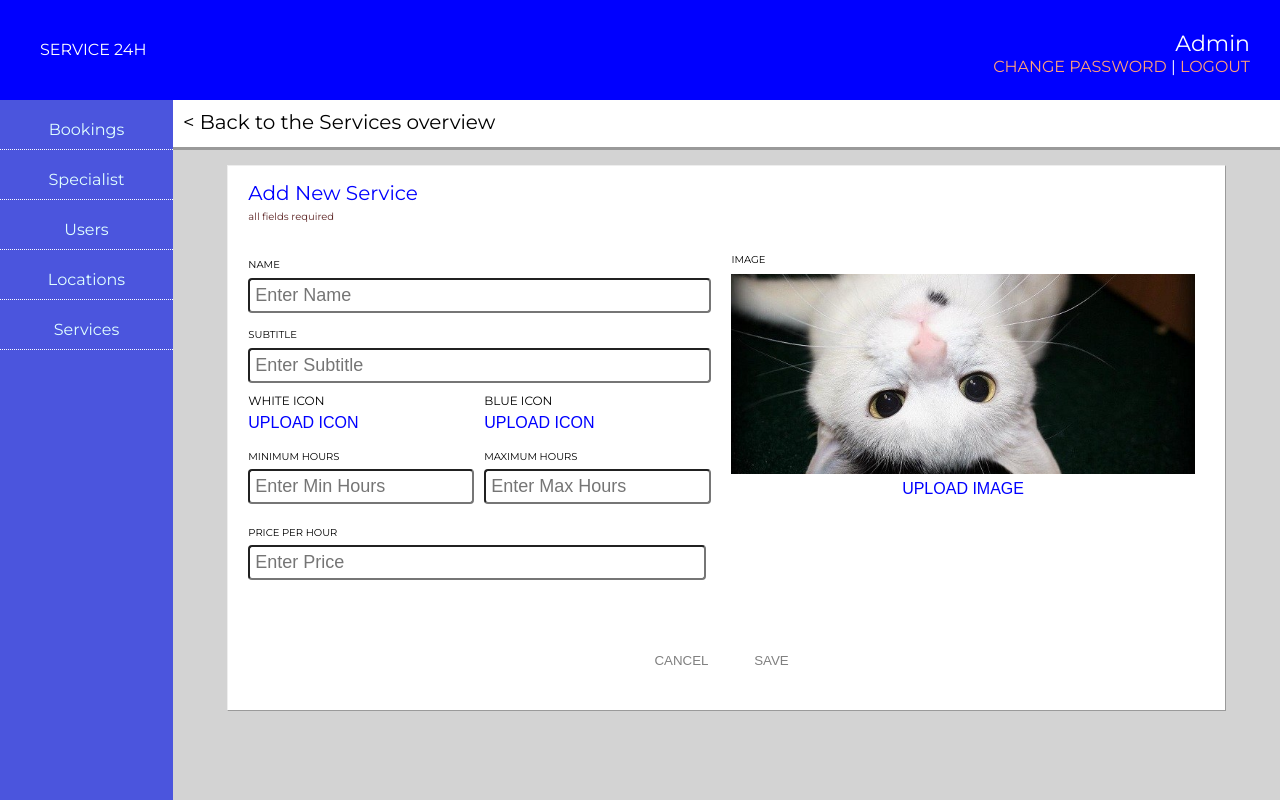
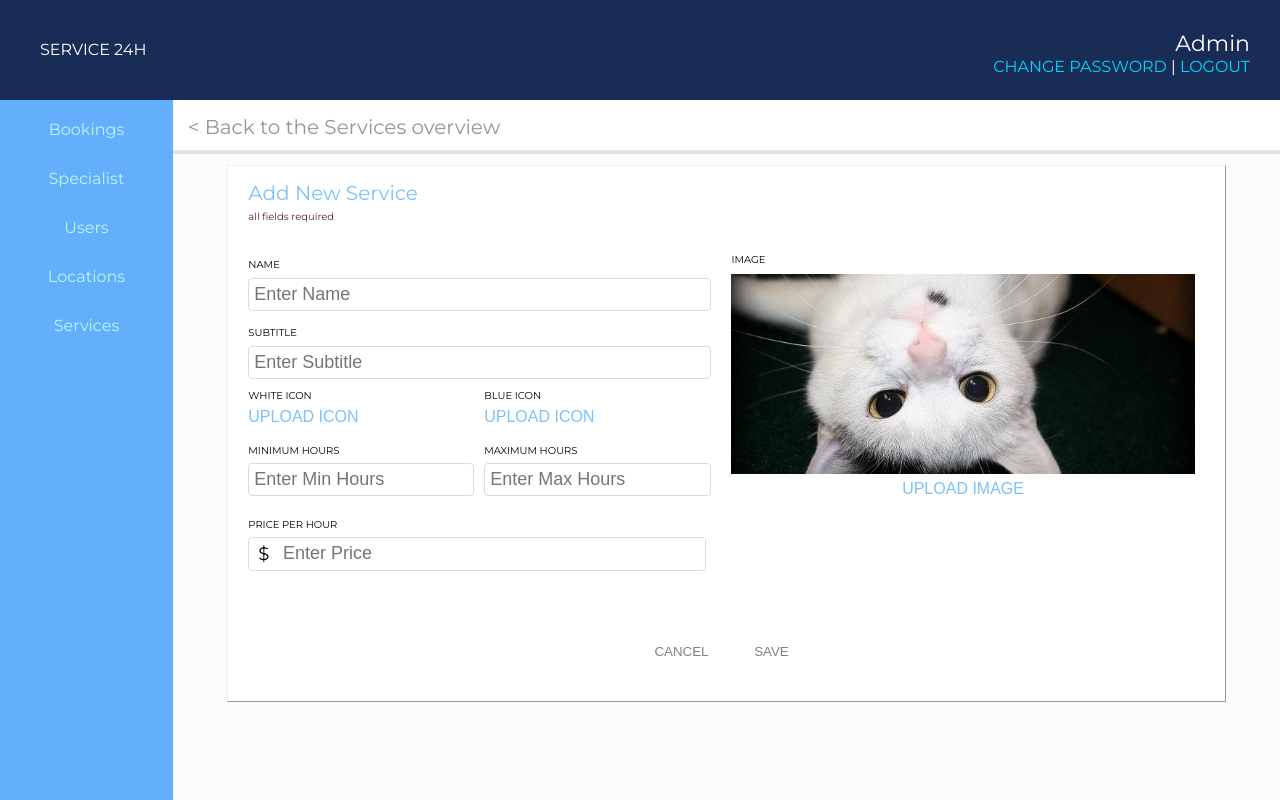
Before and after one commit to dembol1994/testday2, a React app in the folder client/: page /addnew in a window 1280 px wide. Built offline with nearby package versions, Linux system fonts and the light colour scheme.

Commit message:
css improvements

```diff
--- a/client/src/components/Layout/Layout.css
+++ b/client/src/components/Layout/Layout.css
@@ -6,5 +6,4 @@
 .wrapper {
    display: flex;
    justify-content: space-between;
-   height: calc(100vh - 100px);
 }
--- a/client/src/components/Layout/Sidebar/Sidebar.css
+++ b/client/src/components/Layout/Sidebar/Sidebar.css
@@ -1,5 +1,5 @@
 .wrapper {
-    background-color: rgb(75, 85, 221);
+    background-color: rgb(99, 175, 252);
     width: 200px;
     display: block;
 }
@@ -10,13 +10,9 @@
     text-align: center;
     cursor: pointer;
     padding: 10px;
-    border-bottom: 1px dotted white;
 }
 
 .NavLink a {
     text-decoration: none;
-    color: lightcyan;
+    color: rgb(187,246,255);
 }
-.NavLink a:hover {
-    color: rgb(168, 177, 128);
-}
--- a/client/src/components/Layout/Toolbar/Toolbar.css
+++ b/client/src/components/Layout/Toolbar/Toolbar.css
@@ -1,5 +1,5 @@
 .wrapper {
-    background-color: blue;
+    background-color: rgb(25,44,86);
     height: 100px;
     color: white;
     position: sticky;
@@ -25,7 +25,7 @@
 
 .InnerDiv a {
     text-decoration: none;
-    color: lightsalmon;
+    color: rgb(0,216,255);
     cursor: pointer;
 }
 
--- a/client/src/components/Layout/ToolbarForm/ToolbarForm.css
+++ b/client/src/components/Layout/ToolbarForm/ToolbarForm.css
@@ -1,8 +1,9 @@
 .wrapper {
     background-color: white;
+    color: rgb(149, 149, 149);
     height: 50px;
-    border-bottom: outset;
     font-size: 20px;
-    padding: 10px;
+    padding: 15px;
+    box-shadow: 0 4px rgb(0, 0, 0, 0.1);
     box-sizing: border-box;
 }
--- a/client/src/components/Layout/ToolbarStartPage/ToolbarStartPage.css
+++ b/client/src/components/Layout/ToolbarStartPage/ToolbarStartPage.css
@@ -1,10 +1,11 @@
 .wrapper {
     background-color: white;
     height: 50px;
-    border-bottom: outset;
     display: flex;
     font-size: 20px;
     position: relative;
+    box-sizing: border-box;
+    box-shadow: 0 4px rgb(0, 0, 0, 0.1)
 }
 
 
@@ -26,7 +27,7 @@
 }
 
 .newPage a {
-    color: #1f71e2;
+    color: rgb(120, 195, 252)
 }
 
 .navLinks {
@@ -43,5 +44,5 @@
 }
 
 .activeNavLink {
-    color: blue;
+    color: rgb(120, 195, 252)
 }
--- a/client/src/components/UI/Input/Input.css
+++ b/client/src/components/UI/Input/Input.css
@@ -1,14 +1,47 @@
-.Input {
+.wrapper {
     margin: 10px 0;
+    width: 100%;
 }
 
-.Input input {
+.Input {
     box-sizing: border-box;
     width: 100%;
     font-size: 18px;
     padding: 5px;
     margin-top: 6px;
     border-radius: 4px;
+    border: 1px solid rgb(219, 219, 219);
+}
+
+.dollarDiv {
+    box-sizing: border-box;
+    width: 100%;
+    margin-top: 6px;
+    border-radius: 4px;
+    border: 1px solid rgb(219, 219, 219);
+    display: flex;
+}
+
+.dollarInput {
+    box-sizing: border-box;
+    border: none;
+    width: 100%;
+    padding: 5px;
+    height: 100%;
+    font-size: 18px;
+
+}
+
+.dollarSign {
+    height: 100%;
+    width: 20px;
+    font-size: 18px;
+    padding: 5px;
+    text-align: center;
+}
+
+.Input:placeholder {
+    color: rgb(169,169,169)
 }
 
 .Input input[type=number]::-webkit-inner-spin-button {
@@ -24,6 +57,5 @@
 }
 
 .Invalid  input{
-    border-color: red;
     color: red;
 }
--- a/client/src/components/UI/Input/Input.js
+++ b/client/src/components/UI/Input/Input.js
@@ -7,15 +7,39 @@ class input extends Component {
     }
 
     render() {
-            let classesInput = [classes.Input];
+            // class hidden attached to input type file
+            let classesInput = [classes.wrapper];
             if (!this.props.valid && this.props.touched) {
                 classesInput.push(classes.Invalid)
             }
             this.props.hidden ? classesInput.push(classes.hidden) : null;
+
+            // $$$$$$
+            let inputField = <input
+                                ref="input"
+                                className={classes.Input}
+                                placeholder={this.props.placeholder}
+                                type={this.props.type}
+                                onChange={this.props.change}
+                                value={this.props.value}/>
+            if (this.props.dollar) {
+               inputField = (
+                            <div className={classes.dollarDiv}>
+                                <div className={classes.dollarSign}>&#36;</div>
+                                <input
+                                    className={classes.dollarInput}
+                                    placeholder={this.props.placeholder}
+                                    type={this.props.type}
+                                    onChange={this.props.change}
+                                    value={this.props.value}/>
+                            </div>
+                )
+            }
+
         return (
             <div className={classesInput.join(' ')}>
             <label className={classes.Label}>{this.props.label}</label>
-            <input ref="input" placeholder={this.props.placeholder} type={this.props.type} onChange={this.props.change} value={this.props.value}/>
+            {inputField}
         </div>
         )
     }
--- a/client/src/containers/Form/Form.css
+++ b/client/src/containers/Form/Form.css
@@ -1,5 +1,5 @@
 .content {
-    background-color: lightgray;
+    background-color: rgb(251,251,251);
     height: calc(100vh - 100px);
     display: flex;
     flex-direction: column;
@@ -22,7 +22,7 @@
 .addText {
     padding: 5px 0;
     font-size: 20px;
-    color: blue;
+    color: rgb(120, 195, 252);
 }
 
 .requireText {
@@ -61,7 +61,7 @@
     height: 30px;
     background-color: inherit;
     border: none;
-    color: blue;
+    color: rgb(120, 195, 252);
     padding: 0;
     font-size: 16px;
     cursor: pointer;
@@ -91,7 +91,7 @@
     margin: 10px 10px;
 }
 
-.imgDiv label {
+.textAbove {
     font-size: 10px;
 }
 
@@ -104,9 +104,9 @@
     height: 200px;
 }
 
-.checkboxDiv label {
+.checkboxDiv span {
     font-size: 14px;
-    color: blue;
+    color: rgb(120, 195, 252);
 }
 
 .bottomDiv {
@@ -143,9 +143,9 @@
 }
 
 .Delete {
-    background-color: red;
+    background-color: rgb(224, 110, 110);
     border-radius: 10px;
-    border-color: red;
+    border-color: rgb(224, 110, 110);
 }
 
 .bottomDiv div {
--- a/client/src/containers/Form/Form.js
+++ b/client/src/containers/Form/Form.js
@@ -202,7 +202,7 @@ class Form extends Component {
         if (this.props.editData) {
             formTitle = 'Edit Your Service';
             checkboxDiv = (
-                    <div>
+                    <div className={classes.checkboxDiv}>
                         <input
                             type="checkbox"
                             checked={this.state.isServiceActive}
@@ -247,7 +247,7 @@ class Form extends Component {
                         </div>
                         <div className={classes.middleFormDiv}>
                             <div className={classes.leftForm}>
-                                <div>WHITE ICON</div>
+                                <div className={classes.textAbove}>WHITE ICON</div>
                                 <button className={classes.uploadButton} onClick={() => this.onUploadIconHandler('whiteIconInput')}>UPLOAD ICON</button>
                                 <Input
                                     hidden={true}
@@ -265,7 +265,7 @@ class Form extends Component {
                                     change={(e) => this.onChangeHandler(e, 'minHours') }/>
                             </div>
                             <div className={classes.rightForm}>
-                                <div>BLUE ICON</div>
+                                <div className={classes.textAbove}>BLUE ICON</div>
                                 <Input
                                     hidden={true}
                                     type={this.state.formField.blueIcon.type}
@@ -291,12 +291,13 @@ class Form extends Component {
                                     label={this.state.formField.pricePerHour.label}
                                     type={this.state.formField.pricePerHour.type}
                                     value={this.state.formField.pricePerHour.value}
+                                    dollar
                                     change={(e) => this.onChangeHandler(e, 'pricePerHour') }/>
 
                         </div>
                         </div>
                         <div className={classes.imgDiv}>
-                                    <label>IMAGE</label>
+                                    <div className={classes.textAbove}>IMAGE</div>
                                     <div className={classes.img}></div>
                                     <Input
                                         hidden={true}
--- a/client/src/containers/StartPage/StartPage.css
+++ b/client/src/containers/StartPage/StartPage.css
@@ -32,8 +32,9 @@
     flex-wrap: wrap;
     justify-content: center;
     align-content: flex-start;
-    background-color: lightgray;
-    height: calc(100vh - 153px)
+    background-color: rgb(251,251,251);
+    min-height: calc(100vh - 153px);
+
 }
 
 .TextDiv {
@@ -43,12 +44,9 @@
     width: 60%;
 }
 
-.inactive {
-    color: red;
-}
 
 .TextDiv h3 {
-    color: blue;
+    color: rgb(120, 195, 252);
 }
 
 .TextDiv span {
@@ -61,9 +59,24 @@
 }
 
 .ImgDiv {
-    background-image: url('../../img/1.jpg');
+    background: url('../../img/1.jpg');
     background-size: cover;
     background-position: right;
     height: 100%;
     width: 40%;
+    position: relative;
 }
+
+.inactive {
+    position: absolute;
+    top: 0;
+    left: 0;
+    background-color: rgb(220,20,60,0.4);
+    width: 100%;
+    height: 100%;
+    display: flex;
+    align-items: center;
+    justify-content: center;
+    color: white;
+    font-weight: bold;
+}
--- a/client/src/containers/StartPage/StartPage.js
+++ b/client/src/containers/StartPage/StartPage.js
@@ -24,18 +24,22 @@ class StartPage extends Component {
             <div className={classes.blocks}>
                     {this.props.services.map(el => {
                         if(!el) return null;
-                        let inactiveClass;
-                        el.isActive === 'inactive' ? inactiveClass = {color: 'red'} : null;
+                        let inactiveDiv = null;
+                        if(el.isActive === 'inactive') {
+                            inactiveDiv = <div className={classes.inactive}><div>INACTIVE</div></div>
+                        }
                         return (
                             <div onClick={() => this.onClickHandler(el.id)} key={el.id} className={classes.el}>
                                 <div className={classes.TextDiv}>
-                                    <h3 style={inactiveClass}>{el.body.name}</h3>
+                                    <h3>{el.body.name}</h3>
                                     <span>{el.body.subtitle}</span>
                                     <span>Max Hours: {el.body.maxHours}</span>
                                     <span>Min Hours: {el.body.minHours}</span>
                                     <span>Price Per Hour: {el.body.pricePerHour}</span>
                                 </div>
-                                <div className={classes.ImgDiv}></div>
+                                <div className={classes.ImgDiv}>
+                                    {inactiveDiv}
+                                </div>
                             </div>
                         )
                 })}
```
